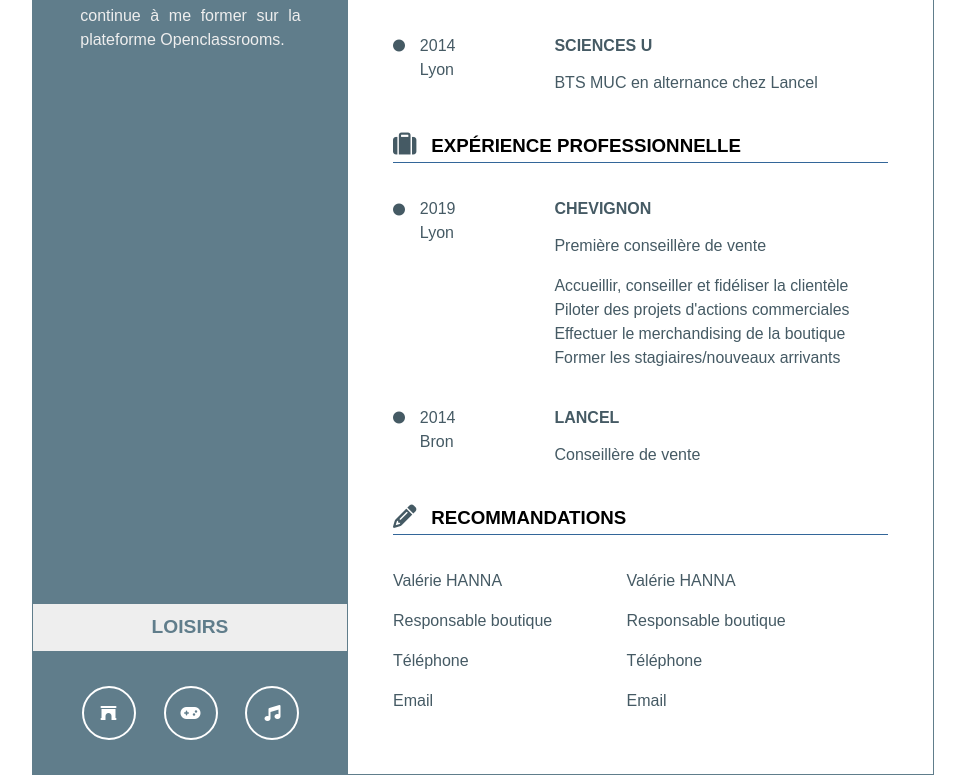
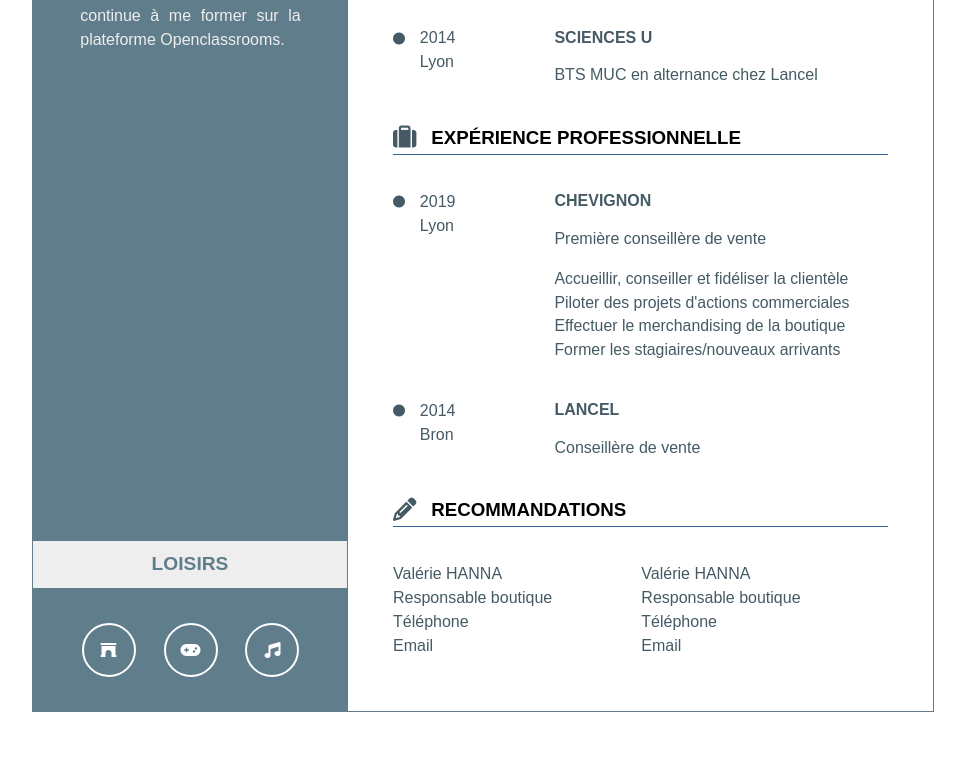
Before and after one commit to cnahornyj/cvclaranahornyj, a plain HTML site: page index.html in a window 1280 px wide. Shown: the part 972-1747 px from the top of the page, without its empty margins (157-1122 px from the left). After the commit the page ends 1684 px from the top, so only its background shows below. Drawn offline with Linux system fonts and the light colour scheme.

Commit message:
Troisième essai pour déploiement

```diff
--- a/index.css
+++ b/index.css
@@ -89,7 +89,7 @@ a {
 }
 
 #informations > p {
-    padding: 10% 15% 170% 15%;
+    padding: 10% 15% 150% 15%;
     line-height: 1.5;
     text-align: justify;
     color: #EEEEEE;
@@ -163,7 +163,7 @@ h3 > i {
 }
 
 .recommandation1 {
-    padding-left: 15%;
+    padding-left: 18%;
 }
 
 /* Partie responsive */
--- a/index.html
+++ b/index.html
@@ -173,16 +173,16 @@
                 <h3><i class="fas fa-pencil-alt fa-lg"></i>RECOMMANDATIONS</h3>
                 <section id="recommandation">
                     <div>
-                        <p>Valérie HANNA</p>
-                        <p>Responsable boutique</p>
-                        <p>Téléphone</p>
-                        <p>Email</p>
+                        <p>Valérie HANNA</br>
+                        Responsable boutique</br>
+                        Téléphone</br>
+                        Email</p>
                     </div>
                     <div class="recommandation1">
-                        <p>Valérie HANNA</p>
-                        <p>Responsable boutique</p>
-                        <p>Téléphone</p>
-                        <p>Email</p>
+                        <p>Valérie HANNA</br>
+                        Responsable boutique</br>
+                        Téléphone</br>
+                        Email</p>
                     </div>
                 </section>
             </div>
```
